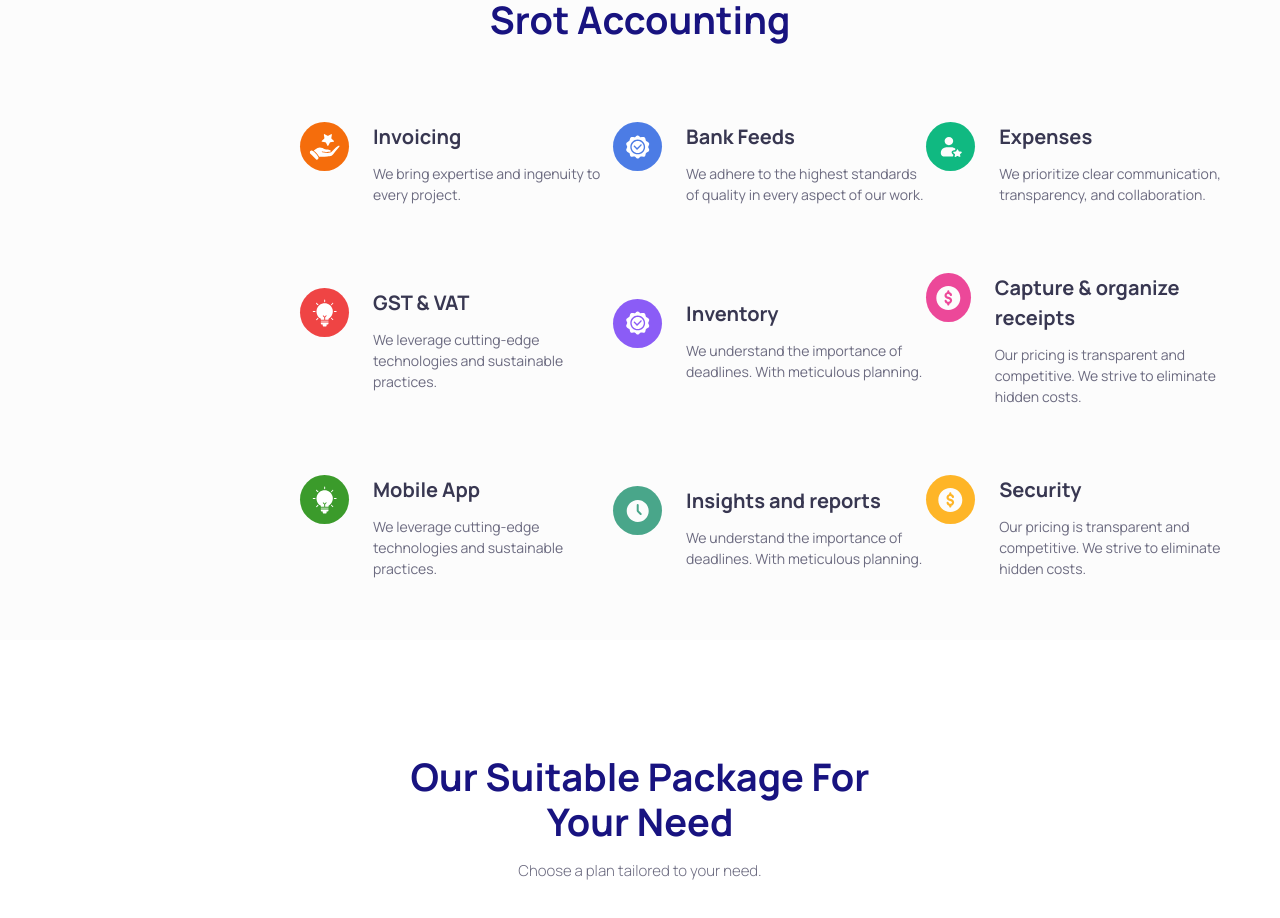
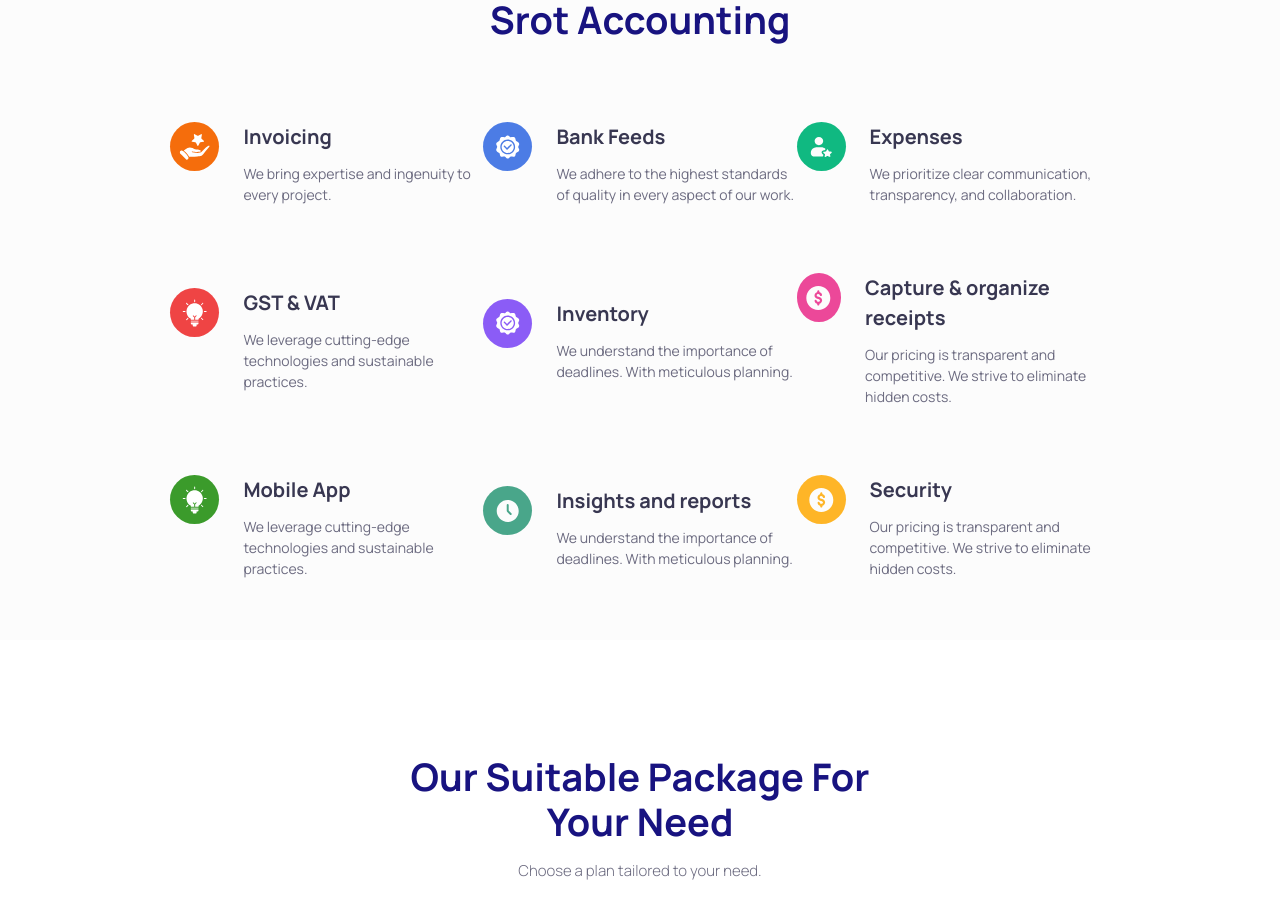
Before and after one commit to gsauarv/test-srot, a Next.js app: page /accounting in a window 1280 px wide. Shown: the part 1600-2518 px from the top of the page. Built offline with nearby package versions, Linux system fonts and the light colour scheme.

Commit message:
DESIGN: added mobile responsiveness

```diff
--- a/components/accounting/FeaturesSection.js
+++ b/components/accounting/FeaturesSection.js
@@ -106,6 +106,7 @@ const FeaturesSection = ({ isRestaurantPage }) => {
 
         <CommonWrapper type={"tight"}>
           <Box sx={{ paddingBlock: "80px 0px" }}>
+            <Flex justifyContent={"center"}>
               <Grid
                 templateColumns={{
                   base: "repeat(1, 1fr)",
@@ -125,6 +126,7 @@ const FeaturesSection = ({ isRestaurantPage }) => {
                   </GridItem>
                 ))}
               </Grid>
+            </Flex>
           </Box>
         </CommonWrapper>
 
```
Lines whose indentation alone changed are shown as unchanged.
